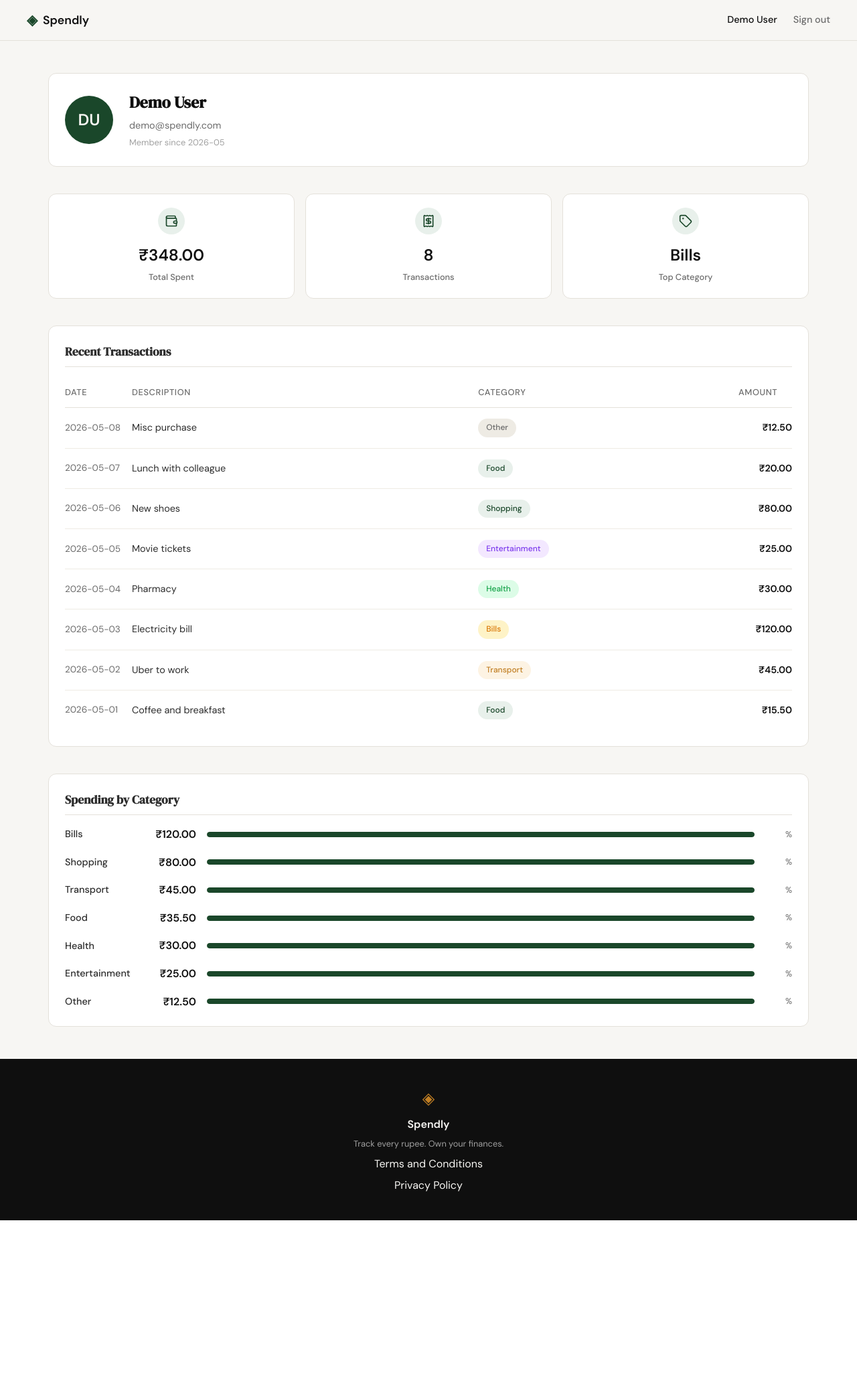
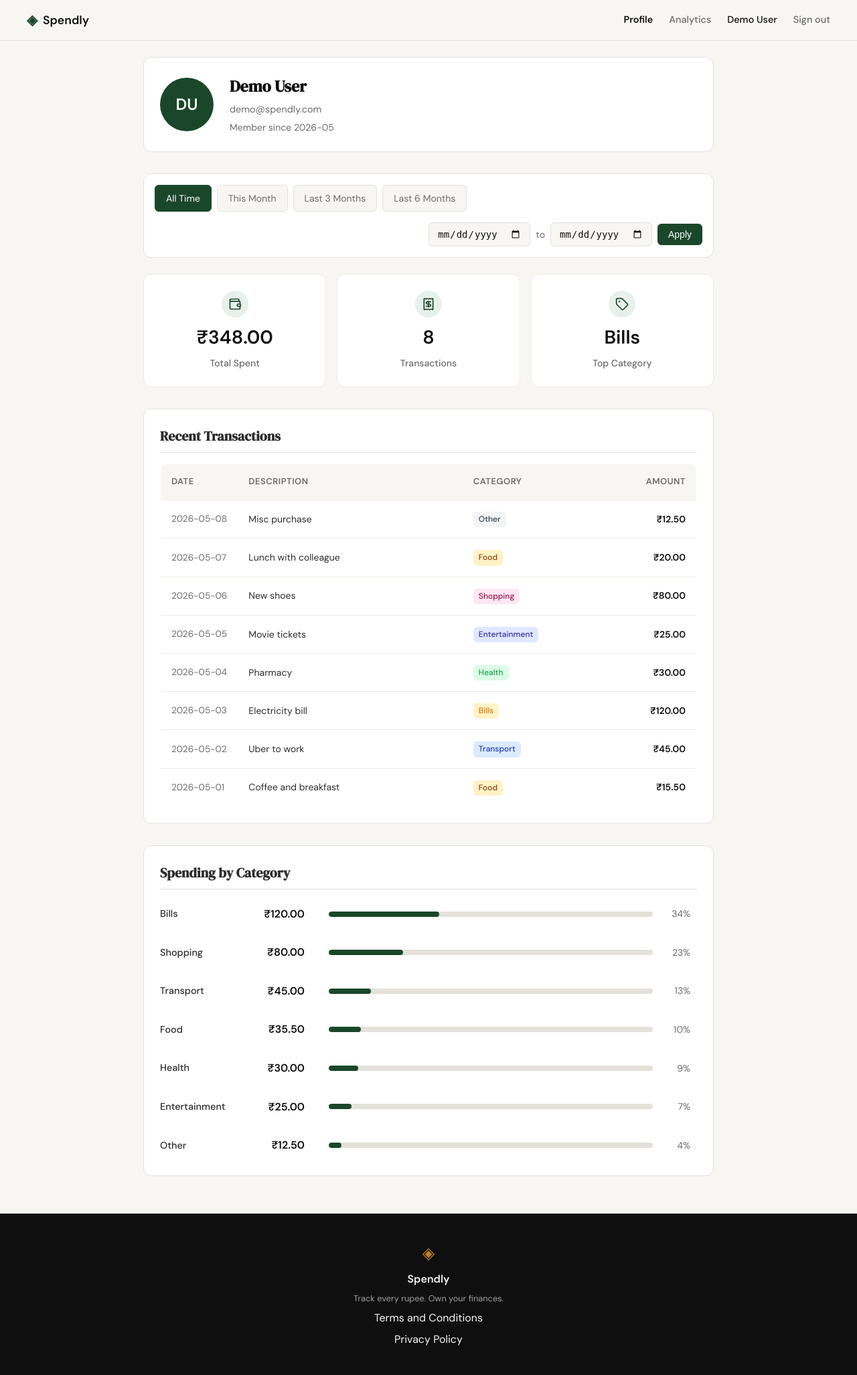
Before and after one commit to Gairolarishav/spendly, a Flask app: page /profile in a window 1280 px wide. Shown: the whole page at 67% size. Before the commit the page ends 1822 px from the top, so only its background shows below. Run offline with Flask 3, Linux system fonts and the light colour scheme; the visitor is signed in with stand-in values (Sample User, id 1); data comes from the database, SQL or seed files in the repository.

Commit message:
Added analytics page

```diff
--- a/app.py
+++ b/app.py
@@ -1,5 +1,7 @@
 from flask import Flask, render_template, flash, redirect, request, abort, session, g, url_for
 from werkzeug.security import check_password_hash
+from datetime import datetime, date
+import calendar
 import sqlite3
 from database.db import get_db, init_db, seed_db, create_user, get_user_by_email
 from database.queries import get_user_by_id, get_summary_stats, get_recent_transactions, get_category_breakdown
@@ -127,6 +129,15 @@ def logout():
     return redirect("/")
 
 
+@app.route("/analytics")
+def analytics():
+    """Analytics page - Coming Soon."""
+    if not session.get("user_id"):
+        return redirect(url_for("login"))
+
+    return render_template("analytics.html")
+
+
 @app.route("/profile")
 def profile():
     """Profile page - displays user info, stats, transactions, and category breakdown."""
@@ -134,6 +145,8 @@ def profile():
         return redirect(url_for("login"))
 
     user = get_user_by_id(session["user_id"])
+    if not user:
+        abort(404)
 
     # Compute initials from user's name (first letter of first + last word)
     name_parts = user["name"].split()
@@ -150,11 +163,75 @@ def profile():
     user["initials"] = initials
     user["member_since"] = member_since
 
-    stats = get_summary_stats(session["user_id"])
-    transactions = get_recent_transactions(session["user_id"])
-    categories = get_category_breakdown(session["user_id"])
+    # Date filter handling
+    date_from = request.args.get("date_from")
+    date_to = request.args.get("date_to")
+    active_preset = None
 
-    return render_template("profile.html", user=user, stats=stats, transactions=transactions, categories=categories)
+    # Validate dates
+    valid_from = None
+    valid_to = None
+
+    if date_from:
+        try:
+            valid_from = datetime.strptime(date_from, "%Y-%m-%d").strftime("%Y-%m-%d")
+        except ValueError:
+            date_from = None
+
+    if date_to:
+        try:
+            valid_to = datetime.strptime(date_to, "%Y-%m-%d").strftime("%Y-%m-%d")
+        except ValueError:
+            date_to = None
+
+    # Check if start > end
+    if valid_from and valid_to and valid_from > valid_to:
+        flash("Start date must be before end date.")
+        valid_from = None
+        valid_to = None
+
+    # Calculate preset date ranges for template links
+    today = date.today()
+    this_month_start = today.replace(day=1)
+
+    # Calculate N months ago properly
+    def months_ago(months):
+        m = today.month - months
+        y = today.year
+        while m <= 0:
+            m += 12
+            y -= 1
+        last_day = calendar.monthrange(y, m)[1]
+        d = min(today.day, last_day)
+        return date(y, m, d)
+
+    last_3_months_start = months_ago(3)
+    last_6_months_start = months_ago(6)
+
+    presets = {
+        "this_month": {"date_from": this_month_start.strftime("%Y-%m-%d"), "date_to": today.strftime("%Y-%m-%d")},
+        "last_3_months": {"date_from": last_3_months_start.strftime("%Y-%m-%d"), "date_to": today.strftime("%Y-%m-%d")},
+        "last_6_months": {"date_from": last_6_months_start.strftime("%Y-%m-%d"), "date_to": today.strftime("%Y-%m-%d")},
+    }
+
+    # Determine active preset
+    if valid_from and valid_to and valid_to == today.strftime("%Y-%m-%d"):
+        if valid_from == this_month_start.strftime("%Y-%m-%d"):
+            active_preset = "this_month"
+        elif valid_from == last_3_months_start.strftime("%Y-%m-%d"):
+            active_preset = "last_3_months"
+        elif valid_from == last_6_months_start.strftime("%Y-%m-%d"):
+            active_preset = "last_6_months"
+
+    # If both dates are None/empty, it's "all time"
+    if not valid_from and not valid_to:
+        active_preset = "all_time"
+
+    stats = get_summary_stats(session["user_id"], valid_from, valid_to)
+    transactions = get_recent_transactions(session["user_id"], 10, valid_from, valid_to)
+    categories = get_category_breakdown(session["user_id"], valid_from, valid_to)
+
+    return render_template("profile.html", user=user, stats=stats, transactions=transactions, categories=categories, date_from=valid_from, date_to=valid_to, active_preset=active_preset, presets=presets)
 
 
 @app.route("/expenses/add")
--- /dev/null
+++ b/static/css/profile.css
@@ -0,0 +1,332 @@
+/* Profile Page Styles */
+
+.profile-page {
+    max-width: 900px;
+    margin: 0 auto;
+    padding: 24px;
+}
+
+/* Filter Bar */
+.filter-bar {
+    display: flex;
+    flex-wrap: wrap;
+    align-items: center;
+    gap: 16px;
+    padding: 16px;
+    background: var(--paper-card);
+    border-radius: var(--radius-md);
+    margin-bottom: 24px;
+    border: 1px solid var(--border);
+}
+
+.filter-presets {
+    display: flex;
+    gap: 8px;
+    flex-wrap: wrap;
+}
+
+.preset-btn {
+    padding: 8px 16px;
+    border-radius: var(--radius-sm);
+    text-decoration: none;
+    color: var(--ink-muted);
+    background: var(--paper);
+    border: 1px solid var(--border);
+    font-size: 14px;
+    transition: all 0.2s ease;
+}
+
+.preset-btn:hover {
+    background: var(--paper-warm);
+    color: var(--ink);
+}
+
+.preset-btn.active {
+    background: var(--accent);
+    color: white;
+    border-color: var(--accent);
+}
+
+.filter-custom {
+    display: flex;
+    align-items: center;
+    gap: 8px;
+    margin-left: auto;
+}
+
+.date-input {
+    padding: 8px 12px;
+    border: 1px solid var(--border);
+    border-radius: var(--radius-sm);
+    font-size: 14px;
+    background: var(--paper);
+    color: var(--ink);
+}
+
+.date-input:focus {
+    outline: none;
+    border-color: var(--accent);
+}
+
+.date-separator {
+    color: var(--ink-muted);
+    font-size: 14px;
+}
+
+.apply-btn {
+    padding: 8px 16px;
+    background: var(--accent);
+    color: white;
+    border: none;
+    border-radius: var(--radius-sm);
+    font-size: 14px;
+    cursor: pointer;
+    transition: background 0.2s ease;
+}
+
+.apply-btn:hover {
+    background: var(--ink-soft);
+}
+
+/* Profile Header */
+.profile-header {
+    display: flex;
+    align-items: center;
+    gap: 24px;
+    margin-bottom: 32px;
+}
+
+.profile-avatar {
+    width: 80px;
+    height: 80px;
+    border-radius: 50%;
+    background: var(--accent);
+    color: white;
+    display: flex;
+    align-items: center;
+    justify-content: center;
+    font-size: 24px;
+    font-weight: 600;
+}
+
+.profile-info h1 {
+    font-size: 24px;
+    font-weight: 600;
+    margin: 0 0 4px 0;
+    font-family: var(--font-display);
+}
+
+.profile-info .email {
+    color: var(--ink-muted);
+    margin: 0 0 4px 0;
+}
+
+.profile-info .member-since {
+    color: var(--ink-muted);
+    font-size: 14px;
+    margin: 0;
+}
+
+/* Profile Stats */
+.profile-stats {
+    display: grid;
+    grid-template-columns: repeat(auto-fit, minmax(200px, 1fr));
+    gap: 16px;
+    margin-bottom: 32px;
+}
+
+.profile-stat-card {
+    background: var(--paper-card);
+    border-radius: var(--radius-md);
+    padding: 24px;
+    text-align: center;
+    border: 1px solid var(--border-soft);
+}
+
+.profile-stat-icon {
+    display: inline-flex;
+    align-items: center;
+    justify-content: center;
+    width: 40px;
+    height: 40px;
+    border-radius: 50%;
+    background: var(--accent-light);
+    color: var(--accent);
+    margin-bottom: 8px;
+}
+
+.profile-stat-value {
+    font-size: 28px;
+    font-weight: 600;
+    margin-bottom: 4px;
+}
+
+.profile-stat-label {
+    color: var(--ink-muted);
+    font-size: 14px;
+}
+
+/* Profile Table */
+.profile-table-section {
+    margin-bottom: 32px;
+}
+
+.profile-section-title {
+    font-size: 20px;
+    font-weight: 600;
+    margin-bottom: 16px;
+    font-family: var(--font-display);
+}
+
+.profile-table {
+    width: 100%;
+    border-collapse: collapse;
+    background: var(--paper-card);
+    border-radius: var(--radius-md);
+    overflow: hidden;
+    border: 1px solid var(--border-soft);
+}
+
+.profile-table th,
+.profile-table td {
+    padding: 16px;
+    text-align: left;
+    border-bottom: 1px solid var(--border-soft);
+}
+
+.profile-table th {
+    background: var(--paper);
+    font-weight: 600;
+    font-size: 13px;
+    color: var(--ink-muted);
+    text-transform: uppercase;
+    letter-spacing: 0.5px;
+}
+
+.profile-table td {
+    font-size: 14px;
+}
+
+.profile-table td.date {
+    color: var(--ink-muted);
+    white-space: nowrap;
+}
+
+.profile-table td.amount {
+    font-weight: 600;
+    text-align: right;
+}
+
+.profile-table tbody tr:last-child td {
+    border-bottom: none;
+}
+
+.profile-table tbody tr:hover {
+    background: var(--paper-warm);
+}
+
+/* Category Breakdown */
+.profile-categories-section {
+    margin-bottom: 32px;
+}
+
+.profile-categories {
+    display: flex;
+    flex-direction: column;
+    gap: 16px;
+}
+
+.category-row {
+    display: grid;
+    grid-template-columns: 120px 100px 1fr 50px;
+    align-items: center;
+    gap: 16px;
+    padding: 8px 0;
+}
+
+.category-name {
+    font-weight: 500;
+}
+
+.category-amount {
+    font-weight: 600;
+    text-align: right;
+}
+
+.category-bar-track {
+    height: 8px;
+    background: var(--border);
+    border-radius: var(--radius-sm);
+    overflow: hidden;
+}
+
+.category-bar-fill {
+    height: 100%;
+    background: var(--accent);
+    border-radius: var(--radius-sm);
+    transition: width 0.3s ease;
+}
+
+.category-pct {
+    color: var(--ink-muted);
+    font-size: 14px;
+    text-align: right;
+}
+
+/* Badge Styles */
+.badge {
+    display: inline-block;
+    padding: 2px 8px;
+    border-radius: var(--radius-sm);
+    font-size: 12px;
+    font-weight: 500;
+    text-transform: capitalize;
+}
+
+.badge-food { background: #fef3c7; color: #92400e; }
+.badge-transport { background: #dbeafe; color: #1e40af; }
+.badge-shopping { background: #fce7f3; color: #9d174d; }
+.badge-entertainment { background: #e0e7ff; color: #3730a3; }
+.badge-utilities { background: #d1fae5; color: #065f46; }
+.badge-healthcare { background: #fee2e2; color: #991b1b; }
+.badge-other { background: #f3f4f6; color: #374151; }
+
+/* Responsive */
+@media (max-width: 640px) {
+    .filter-bar {
+        flex-direction: column;
+        align-items: stretch;
+    }
+
+    .filter-presets {
+        justify-content: center;
+    }
+
+    .filter-custom {
+        margin-left: 0;
+        justify-content: center;
+    }
+
+    .category-row {
+        grid-template-columns: 1fr 80px;
+        gap: 8px;
+    }
+
+    .category-bar-track {
+        display: none;
+    }
+
+    .profile-table {
+        font-size: 13px;
+    }
+
+    .profile-table th,
+    .profile-table td {
+        padding: 12px;
+    }
+
+    .profile-header {
+        flex-direction: column;
+        text-align: center;
+    }
+}
--- a/static/css/style.css
+++ b/static/css/style.css
@@ -102,6 +102,11 @@ a { color: inherit; text-decoration: none; }
 
 .nav-links a { color: var(--ink-muted); transition: color 0.2s; }
 .nav-links a:hover { color: var(--ink); }
+
+.nav-links a.active {
+    color: var(--ink);
+    font-weight: 600;
+}
 
 .nav-cta {
     background: var(--ink) !important;
--- a/templates/base.html
+++ b/templates/base.html
@@ -8,6 +8,7 @@
     <link rel="preconnect" href="https://fonts.gstatic.com" crossorigin>
     <link href="https://fonts.googleapis.com/css2?family=DM+Serif+Display:ital@0;1&family=DM+Sans:wght@300;400;500;600&display=swap" rel="stylesheet">
     <link rel="stylesheet" href="{{ url_for('static', filename='css/style.css') }}">
+    <link rel="stylesheet" href="{{ url_for('static', filename='css/profile.css') }}">
     {% block head %}{% endblock %}
 </head>
 <body>
@@ -20,6 +21,8 @@
             </a>
             <div class="nav-links">
                 {% if session.get("user_id") %}
+                    <a href="{{ url_for('profile') }}" {% if request.endpoint == 'profile' %}class="active"{% endif %}>Profile</a>
+                    <a href="{{ url_for('analytics') }}" {% if request.endpoint == 'analytics' %}class="active"{% endif %}>Analytics</a>
                     <span class="nav-welcome">{{ user_name }}</span>
                     <a href="{{ url_for('logout') }}">Sign out</a>
                 {% else %}
--- a/templates/profile.html
+++ b/templates/profile.html
@@ -13,6 +13,22 @@
             <p class="email">{{ user.email }}</p>
             <p class="member-since">Member since {{ user.member_since }}</p>
         </div>
+    </div>
+
+    <!-- Date Filter Bar -->
+    <div class="filter-bar">
+        <div class="filter-presets">
+            <a href="{{ url_for('profile') }}" class="preset-btn {% if active_preset == 'all_time' %}active{% endif %}">All Time</a>
+            <a href="{{ url_for('profile', date_from=presets.this_month.date_from, date_to=presets.this_month.date_to) }}" class="preset-btn {% if active_preset == 'this_month' %}active{% endif %}">This Month</a>
+            <a href="{{ url_for('profile', date_from=presets.last_3_months.date_from, date_to=presets.last_3_months.date_to) }}" class="preset-btn {% if active_preset == 'last_3_months' %}active{% endif %}">Last 3 Months</a>
+            <a href="{{ url_for('profile', date_from=presets.last_6_months.date_from, date_to=presets.last_6_months.date_to) }}" class="preset-btn {% if active_preset == 'last_6_months' %}active{% endif %}">Last 6 Months</a>
+        </div>
+        <form method="get" action="{{ url_for('profile') }}" class="filter-custom">
+            <input type="date" name="date_from" value="{{ date_from or '' }}" class="date-input">
+            <span class="date-separator">to</span>
+            <input type="date" name="date_to" value="{{ date_to or '' }}" class="date-input">
+            <button type="submit" class="apply-btn">Apply</button>
+        </form>
     </div>
 
     <!-- Summary Stats Row -->
@@ -74,9 +90,9 @@
                 <span class="category-name">{{ cat.name }}</span>
                 <span class="category-amount">₹{{ "%.2f"|format(cat.amount) }}</span>
                 <div class="category-bar-track">
-                    <div class="category-bar-fill" style="width: {{ cat.percentage }}%;"></div>
+                    <div class="category-bar-fill" style="width: {{ cat.pct }}%;"></div>
                 </div>
-                <span class="category-pct">{{ cat.percentage }}%</span>
+                <span class="category-pct">{{ cat.pct }}%</span>
             </div>
             {% endfor %}
         </div>
```
Also changed, not shown: database/queries.py (+30 -11 lines), static/css/analytics.css (added, +146 -0 lines), templates/analytics.html (added, +41 -0 lines).
